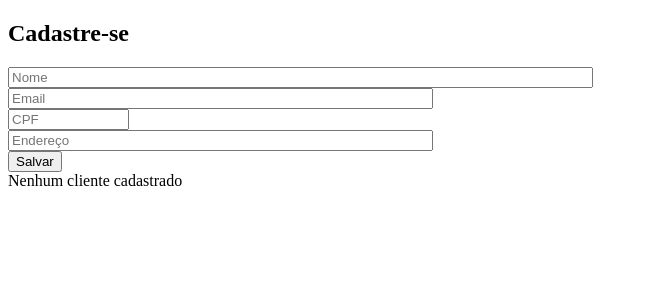
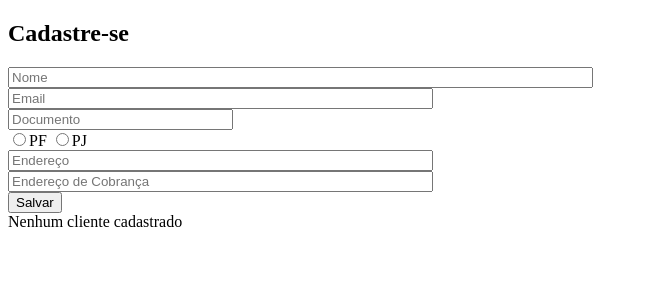
Before and after one commit to n0va1s/code_education_projeto, a PHP site: page /cliente/iniciar in a window 1280 px wide. Shown: the top 300 px of the page, without its empty margins (0-648 px from the left). Run offline with PHP 8.4, Linux system fonts and the light colour scheme; data that the repository does not hold is empty.

Commit message:
Exercicio Tipo de Clientes

```diff
--- a/database/code_education_create.sql
+++ b/database/code_education_create.sql
@@ -34,11 +34,13 @@ COMMENT = 'Relaciona os usuarios com acesso a area restrita';
 
 CREATE TABLE IF NOT EXISTS cliente (
 seq_cliente INT(6) AUTO_INCREMENT
-,tip_cliente CHAR(1) NOT NULL DEFAULT 'B' COMMENT 'B - bronze - ate 10 compras, P - prata - ate 20 compras, O - ouro - ate 30 comrpas, D - diamante - mais de 30 compras'
+,tip_cliente CHAR(1) NOT NULL DEFAULT '1' COMMENT '1 estrela - ate 10 compras, 2 estrelas - ate 20 compras, 3 estrelas - ate 30 comrpas, 5 estrelas - mais de 30 compras'
 ,nom_cliente VARCHAR(50) COMMENT 'Nome do cliente'
 ,eml_cliente VARCHAR(50) COMMENT 'Email do cliente'
-,num_cpf CHAR(11) COMMENT 'Identificador unico do cliente'
+,tip_cliente CHAR(1) DEFAULT 'F' COMMENT 'F - fisica, J - juridica'
+,num_documento CHAR(25) COMMENT 'Identificador unico do cliente'
 ,des_endereco VARCHAR(80) COMMENT 'Endereco do responsavel pela crianca'
+,des_endereco_cobranca VARCHAR(80) COMMENT 'Endereco de cobranca da fatura mensal'
 ,dat_inativo DATE NOT NULL DEFAULT '0000-00-00' COMMENT 'Data em que o registro foi desativado'
 ,PRIMARY KEY(seq_cliente)
 )
--- a/index.php
+++ b/index.php
@@ -110,5 +110,6 @@ if(!empty($_REQUEST)){
 } else {
   $dados = $id;
 }
+
 //Execucao
 $ctr->$acao($dados);
--- a/src/ClienteController.php
+++ b/src/ClienteController.php
@@ -29,8 +29,11 @@ class ClienteController extends Controller{
     $this->model->setSeqCliente(isset($_POST["seq"]) ? $_POST["seq"] : "");
     $this->model->setNomCliente(isset($_POST["nome"]) ? $_POST["nome"] : "");
     $this->model->setEmlCliente(isset($_POST["email"]) ? $_POST["email"] : "");
-    $this->model->setNumCPF(isset($_POST["cpf"]) ? $_POST["cpf"] : "");
+    $this->model->setNumDocumento(isset($_POST["documento"]) ? $_POST["documento"] : "");
+    $this->model->setTipPessoa(isset($_POST["tipo"]) ? $_POST["tipo"] : "");
     $this->model->setDesEndereco(isset($_POST["endereco"]) ? $_POST["endereco"] : "");
+    $this->model->setEnderecoCobranca(isset($_POST["enderecocobranca"]) ? $_POST["enderecocobranca"] : "");
+
     $sucesso = $this->model->gravar($this->model);
 
     if($sucesso){
--- a/src/ClienteDAO.php
+++ b/src/ClienteDAO.php
@@ -14,17 +14,23 @@ class ClienteDAO {
       try {
         $stmt = $this->conn->prepare("insert into cliente (nom_cliente,
                                                            eml_cliente,
-                                                           num_cpf,
-                                                           des_endereco)
+                                                           num_documento,
+                                                           tip_pessoa,
+                                                           des_endereco,
+                                                           des_endereco_cobranca)
                                                    values (:nom_cliente,
                                                            :eml_cliente,
-                                                           :num_cpf,
-                                                           :des_endereco)");
+                                                           :num_documento,
+                                                           :tip_pessoa,
+                                                           :des_endereco,
+                                                           :des_endereco_cobranca)");
 
         $stmt->bindValue(":nom_cliente", $model->getNomCliente());
         $stmt->bindValue(":eml_cliente", $model->getEmlCliente());
-        $stmt->bindValue(":num_cpf", $model->getNumCPF());
+        $stmt->bindValue(":num_documento", $model->getNumDocumento());
+        $stmt->bindValue(":tip_pessoa", $model->getTipPessoa());
         $stmt->bindValue(":des_endereco", $model->getDesEndereco());
+        $stmt->bindValue(":des_endereco_cobranca", $model->getEnderecoCobranca());
         //Debug
         //echo $stmt->debugDumpParams();
         //var_dump($stmt->errorInfo());
@@ -40,15 +46,18 @@ class ClienteDAO {
       try {
         $stmt = $this->conn->prepare("update cliente set nom_cliente = :nom_cliente,
                                                          eml_cliente = :eml_cliente,
-                                                         num_cpf = :num_cpf,
-                                                         des_endereco = :des_endereco
+                                                         num_documento = :num_documento,
+                                                         tip_pessoa = :tip_pessoa,
+                                                         des_endereco = :des_endereco,
+                                                         des_endereco_cobranca = :des_endereco_cobranca
                                      where seq_cliente = :seq_cliente");
 
-         $stmt->bindValue(":nom_cliente", $model->getNomCliente());
-         $stmt->bindValue(":eml_cliente", $model->getEmlCliente());
-         $stmt->bindValue(":tip_parentesco", $model->getNumCPF());
-         $stmt->bindValue(":nom_filho", $model->getDesEndereco());
-         $stmt->bindValue(":seq_cliente", $model->getSeqCliente());
+        $stmt->bindValue(":nom_cliente", $model->getNomCliente());
+        $stmt->bindValue(":eml_cliente", $model->getEmlCliente());
+        $stmt->bindValue(":num_documento", $model->getNumDocumento());
+        $stmt->bindValue(":tip_pessoa", $model->getTipPessoa());
+        $stmt->bindValue(":des_endereco", $model->getDesEndereco());
+        $stmt->bindValue(":des_endereco_cobranca", $model->getEnderecoCobranca());
         //Debug
         //echo $stmt->debugDumpParams();
         //var_dump($stmt->errorInfo());
@@ -79,7 +88,7 @@ class ClienteDAO {
 
     public function listar($ordem = NULL) {
       try {
-          if(isset($ordem)){
+          if(!empty($ordem)){
             $sql = "select * from cliente order by nom_cliente ".$ordem;
           } else {
             $sql = "select * from cliente";
--- a/src/ClienteView.php
+++ b/src/ClienteView.php
@@ -9,7 +9,7 @@ class ClienteView extends View{
       echo '<span>Ordem: <a href="/cliente/iniciar/asc">crescente</a> - <a href="/cliente/iniciar/desc">decrescente</a></span>';
       echo '<ul><b>Nossos clientes</b>';
       foreach ($dados as $cliente) {
-          echo '<li class="list-group-item">'.$cliente->seq_cliente.' - '.$cliente->nom_cliente.' - '.$cliente->num_cpf.'</li>';
+          echo '<li class="list-group-item">'.$cliente->seq_cliente.' - '.$cliente->nom_cliente.' - '.$cliente->num_documento.' - '.$cliente->tip_pessoa.'</li>';
       }
       echo '</ul>';
     } else {
@@ -28,7 +28,7 @@ class ClienteView extends View{
                 <body>
                   <div id="cliente" class="container-fluid text-center">
                     <h2 class="text-center">Cadastre-se</h2>
-                    <form id="frmCadastro" method="post" action="./gravar">
+                    <form id="frmCadastro" method="post" action="/cliente/gravar">
                       <div class="form-inline">
                         <div class="row">
                           <div class="form-group">
@@ -40,11 +40,22 @@ class ClienteView extends View{
                         </div>
                         <div class="row">
                           <div class="form-group">
-                            <input class="form-control" size="12" id="cpf" name="cpf" placeholder="CPF" type="text" required value='.$dados->num_cpf.'>
+                            <input class="form-control" size="25" id="documento" name="documento" placeholder="Documento" type="text" required value='.$dados->num_documento.'>
                           </div>
+                          <div class="form-group">
+                            <input class="form-control" id="PF" name="tipo" type="radiobutton" value="F" checked="$checkedPF">
+                            <input class="form-control" id="PJ" name="tipo" type="radiobutton" value="J" checked="$checkedPJ">
+                          </div>
+                        </div>
+                        <div class="row">
                           <div class="form-group">
                             <input class="form-control" size="50" id="endereco" name="endereco" placeholder="Endereço" type="text" required value='.$dados->des_endereco.'>
                           </div>
+                          <div class="form-group">
+                            <input class="form-control" size="50" id="enderecocobranca" name="enderecocobranca" placeholder="Endereço de Cobrança" type="text" required value='.$dados->des_endereco_cobranca.'>
+                          </div>
+                        </div>
+                        <div class="row">
                           <div class="form-group">
                             <button class="btn btn-primary pull-right" type="submit">Salvar</button>
                           </div>
@@ -70,7 +81,7 @@ class ClienteView extends View{
                 <body>
                   <div id="cliente" class="container-fluid text-center">
                     <h2 class="text-center">Cadastre-se</h2>
-                    <form id="frmCadastro" method="post" action="./gravar">
+                    <form id="frmCadastro" method="post" action="/cliente/gravar">
                     <div class="form-inline">
                       <div class="row">
                         <div class="form-group">
@@ -82,11 +93,22 @@ class ClienteView extends View{
                       </div>
                       <div class="row">
                         <div class="form-group">
-                          <input class="form-control" size="12" id="cpf" name="cpf" placeholder="CPF" type="text" required>
+                          <input class="form-control" size="25" id="documento" name="documento" placeholder="Documento" type="text" required>
                         </div>
+                        <div class="form-group">
+                          <input class="form-control" id="PF" name="tipo" type="radio" value="F">PF
+                          <input class="form-control" id="PJ" name="tipo" type="radio" value="J">PJ
+                        </div>
+                      </div>
+                      <div class="row">
                         <div class="form-group">
                           <input class="form-control" size="50" id="endereco" name="endereco" placeholder="Endereço" type="text" required>
                         </div>
+                        <div class="form-group">
+                          <input class="form-control" size="50" id="enderecocobranca" name="enderecocobranca" placeholder="Endereço de Cobrança" type="text" required>
+                        </div>
+                      </div>
+                      <div class="row">
                         <div class="form-group">
                           <button class="btn btn-primary pull-right" type="submit">Salvar</button>
                         </div>
--- /dev/null
+++ b/src/IRelacionamento.php
@@ -0,0 +1,8 @@
+<?php
+
+interface IRelacionamento{
+
+  public function setClassificacao($qtdEstrelas);
+  public function setEnderecoCobranca($endereco);
+
+}
```
Also changed, not shown: database/code_education_insert.sql (+10 -10 lines), src/ClienteModel.php (+39 -6 lines), src/EmpresaModel.php (added, +43 -0 lines).
